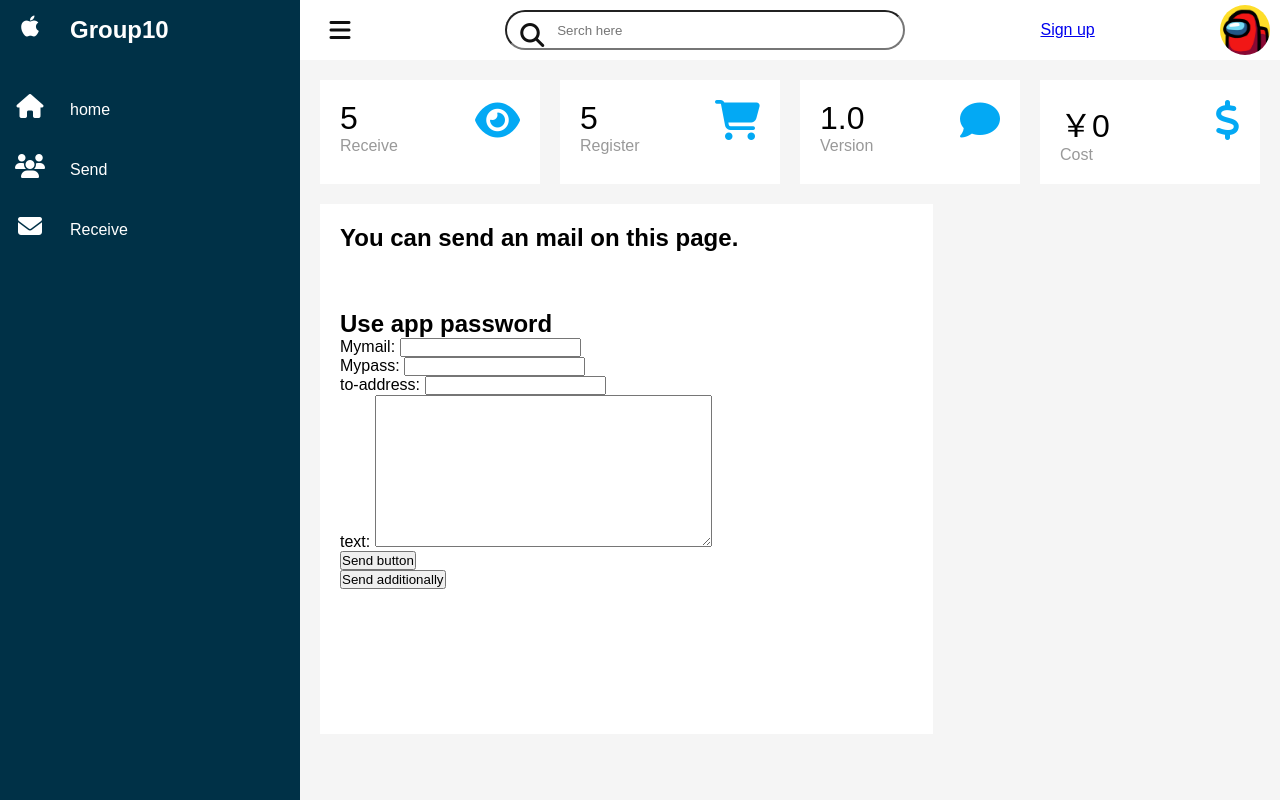
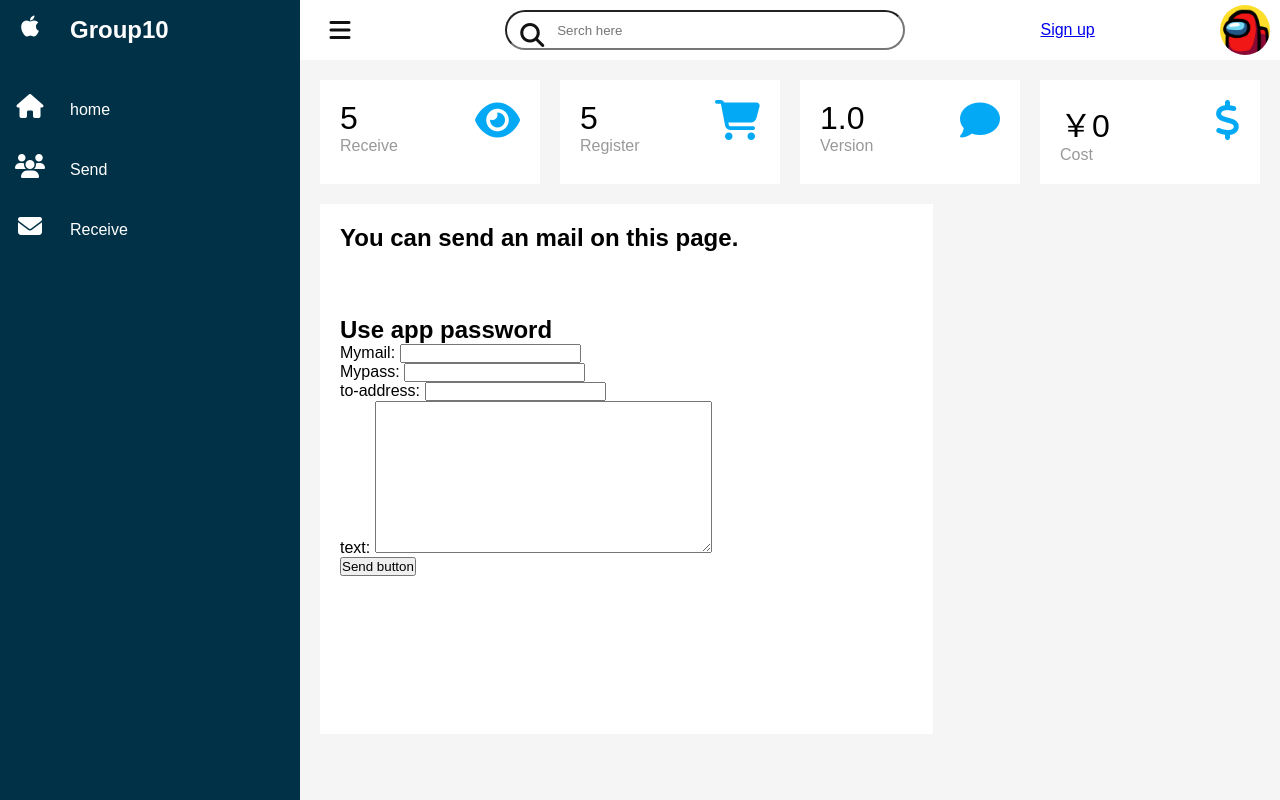
Before and after one commit to Tea-Key1/django-website-10, a Django app: page /sousin/ in a window 1280 px wide. Run offline with Django 3.2, Linux system fonts and the light colour scheme; some libraries are stand-ins or nearby versions.

Commit message:
Update index.html

```diff
--- a/blog/templates/index.html
+++ b/blog/templates/index.html
@@ -12,6 +12,5 @@
     <div class="col-sm">
         <p>{{ new_text }}</p>
     </div>
-    <input type="button" onclick="window.location.reload(true);" value="Send additionally" />
 </div>
 {% endblock %}
```
